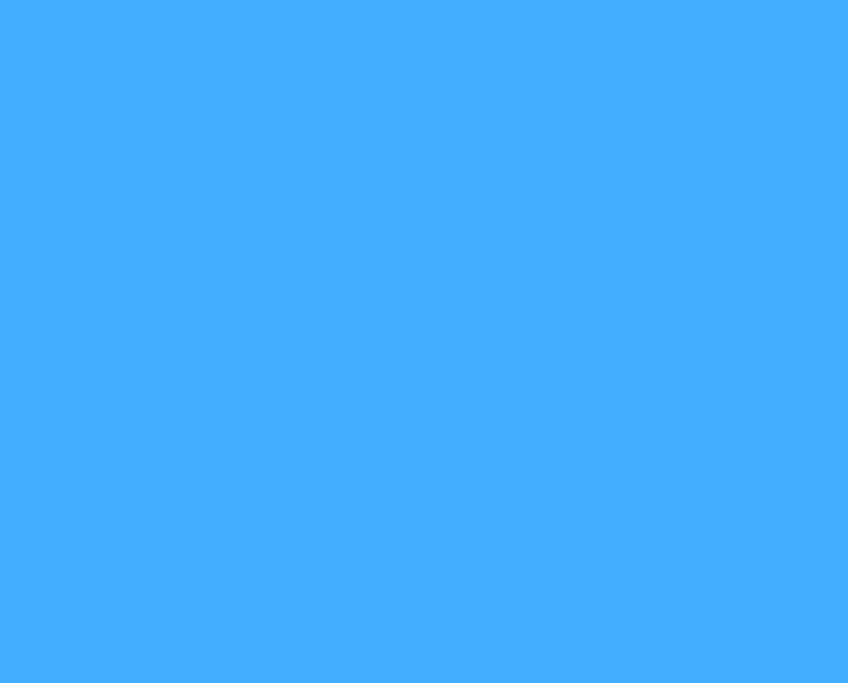
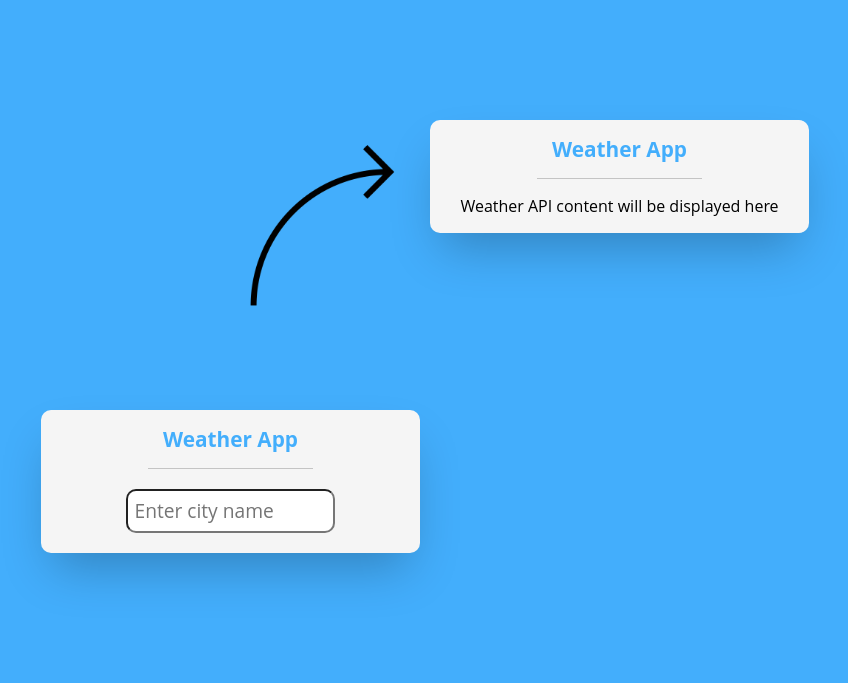
Before and after one commit to BentlyM/odin-weather, a website built with webpack: page src/components/home/index.html in a window 1280 px wide. Shown: the whole page, without its empty margins (215-1063 px from the left). Built offline with nearby package versions, Linux system fonts and the light colour scheme.

Commit message:
"Updated home component HTML, JS, and CSS files to add layout and styling for weather app"

```diff
--- /dev/null
+++ b/src/components/home/WeatherApp.js
@@ -0,0 +1,8 @@
+const displayWeatherCardContent = (contentBody) => {
+
+    const weatherCardContent = document.createElement('p');
+    weatherCardContent.textContent = 'Weather API content will be displayed here';
+    contentBody.appendChild(weatherCardContent);
+  };
+
+  export default displayWeatherCardContent;
--- a/src/components/home/index.html
+++ b/src/components/home/index.html
@@ -6,6 +6,6 @@
     <title>Weather</title>
 </head>
 <body>
-
+    <main></main>
 </body>
 </html>
--- a/src/components/home/index.js
+++ b/src/components/home/index.js
@@ -1,9 +1,49 @@
+import cardComponent from '../../services/cardModule';
+import getSharedContent from '../../services/sharedContent';
 import './style.css';
 
 const HomeComponent = (() => {
-  const HomeLayout = document.createElement('div');
-  HomeLayout.classList.add('HomeLayout');
-  document.body.appendChild(HomeLayout);
+  const createHomeLayout = () => {
+    const HomeLayout = document.createElement('div');
+    HomeLayout.classList.add('home-layout');
+
+    HomeLayout.appendChild(generateLeftDiv());
+    HomeLayout.appendChild(generateRightDiv());
+
+    return HomeLayout;
+  }
+
+  const generateLeftDiv = () => {
+    const leftDiv = document.createElement('div');
+
+    leftDiv.classList.add('left-div');
+
+    leftDiv.appendChild(cardComponent('arrow-img'));
+    leftDiv.appendChild(cardComponent('location-search-card'));
+
+    getSharedContent('location-search-card');
+
+    return leftDiv;
+  }
+
+  const generateRightDiv = () => {
+    const rightDiv = document.createElement('div');
+    rightDiv.classList.add('right-div');
+    rightDiv.appendChild(cardComponent('location-display-card'));
+
+    getSharedContent('location-display-card');
+
+    return rightDiv;
+  }
+
+  const init = () => {
+    const layout = createHomeLayout();
+    document.querySelector('main').appendChild(layout);
+  }
+
+  init();
+
+  return {};
 })();
 
 export default HomeComponent;
--- a/src/components/home/style.css
+++ b/src/components/home/style.css
@@ -1,3 +1,89 @@
+* {
+    --div-height-shared : 100%;
+    --div-width-shared : 50%;
+    font-family: "Open Sans", sans-serif;
+}
+
+@import url('https://fonts.googleapis.com/css2?family=Open+Sans:ital,wght@0,300..800;1,300..800&display=swap');
+
 body {
+    padding: 0%;
+    margin: 0%;
     background-color: #43aefc;
+    height: 100vh;
 }
+/* Main stuff  */
+main {
+    display: flex;
+    justify-content: center;
+    align-items: center;
+    flex-direction: column;
+    height: 100%;
+}
+
+.home-layout {
+    display: flex;
+    flex-direction: row;
+    gap: 10px;
+    width: 60vw;
+    height: 70vh;
+}
+
+/* Inside Main stuff */
+
+.left-div {
+    display: flex;
+    flex-direction: column;
+    align-items: end;
+    gap: 10px;
+    height: var(--div-height-shared);
+    width: var(--div-width-shared);
+}
+
+.right-div {
+    height: var(--div-height-shared);
+    width: var(--div-width-shared);
+}
+
+/* inside the left or right div  */
+
+.card-layout {
+    display: flex;
+    flex-direction: column;
+    max-height: 100%;
+    width: 100%;
+    background-color: whitesmoke;
+    border-radius: 10px;
+    box-shadow: rgba(0, 0, 0, 0.25) 0px 25px 50px -12px;
+}
+
+/* inside the card Stuff */
+
+#arrow-img{
+    width: 50%;
+    height: 50%;
+    background-image: url(/src/assets/images/arrow.png);
+    background-color: transparent;
+    background-size: contain;
+    background-repeat: no-repeat;
+    box-shadow: none;
+}
+
+/* Card content Stuff */
+
+.content-layout {
+    display: flex;
+    flex-direction: column;
+    align-items: center;
+}
+
+.content-head {
+    display: flex;
+    color: #43aefc;
+    justify-content: center;
+    align-items: center;
+    border-bottom: 0.14vw solid rgba(0,0,0,0.2);
+    font-size: 1.3rem;
+    font-weight: bold;
+    padding: 15px;
+}
--- /dev/null
+++ b/src/services/cardModule.js
@@ -0,0 +1,13 @@
+
+
+const cardComponent = (idName) => {
+    const CardLayout = document.createElement('div');
+    CardLayout.classList.add('card-layout');
+
+    if(idName) CardLayout.id = idName;
+
+
+    return CardLayout;
+}
+
+export default cardComponent;
--- /dev/null
+++ b/src/services/sharedContent.js
@@ -0,0 +1,47 @@
+import displayWeatherCardContent from "../components/home/WeatherApp";
+
+const getSharedContent = (contentId) => {
+    const sharedContentLayout = async () => {
+        const id = await contentId;
+
+        const contentLayout = document.createElement('div');
+        contentLayout.classList.add('content-layout');
+
+        const contentHead = document.createElement('div');
+        contentHead.classList.add('content-head');
+        contentHead.innerHTML = "<span>Weather App</span>"
+
+        const contentBody = document.createElement('div');
+        contentBody.classList.add('content-body');
+
+        if(id === 'location-search-card'){
+            const searchInput = document.createElement('input');
+            searchInput.placeholder = 'Enter city name'
+            searchInput.style.margin = '20px';
+            searchInput.style.padding = '0.5vw';
+            searchInput.style.fontSize = '1.2rem';
+            searchInput.style.borderRadius = '10px'
+            searchInput.style.width = '15vw';
+            searchInput.maxLength = '30'
+
+            contentBody.appendChild(searchInput);
+        }else{
+            displayWeatherCardContent(contentBody);
+        }
+
+
+        const contentFooter = document.createElement('div');
+        contentFooter.classList.add('content-footer');
+
+        contentLayout.appendChild(contentHead);
+        contentLayout.appendChild(contentBody);
+        contentLayout.appendChild(contentFooter);
+        document.querySelector(`#${id}`).appendChild(contentLayout);
+
+        return contentLayout;
+    }
+
+    return sharedContentLayout();
+}
+
+export default getSharedContent;
```
Also changed, not shown: src/assets/images/arrow.png (added).
